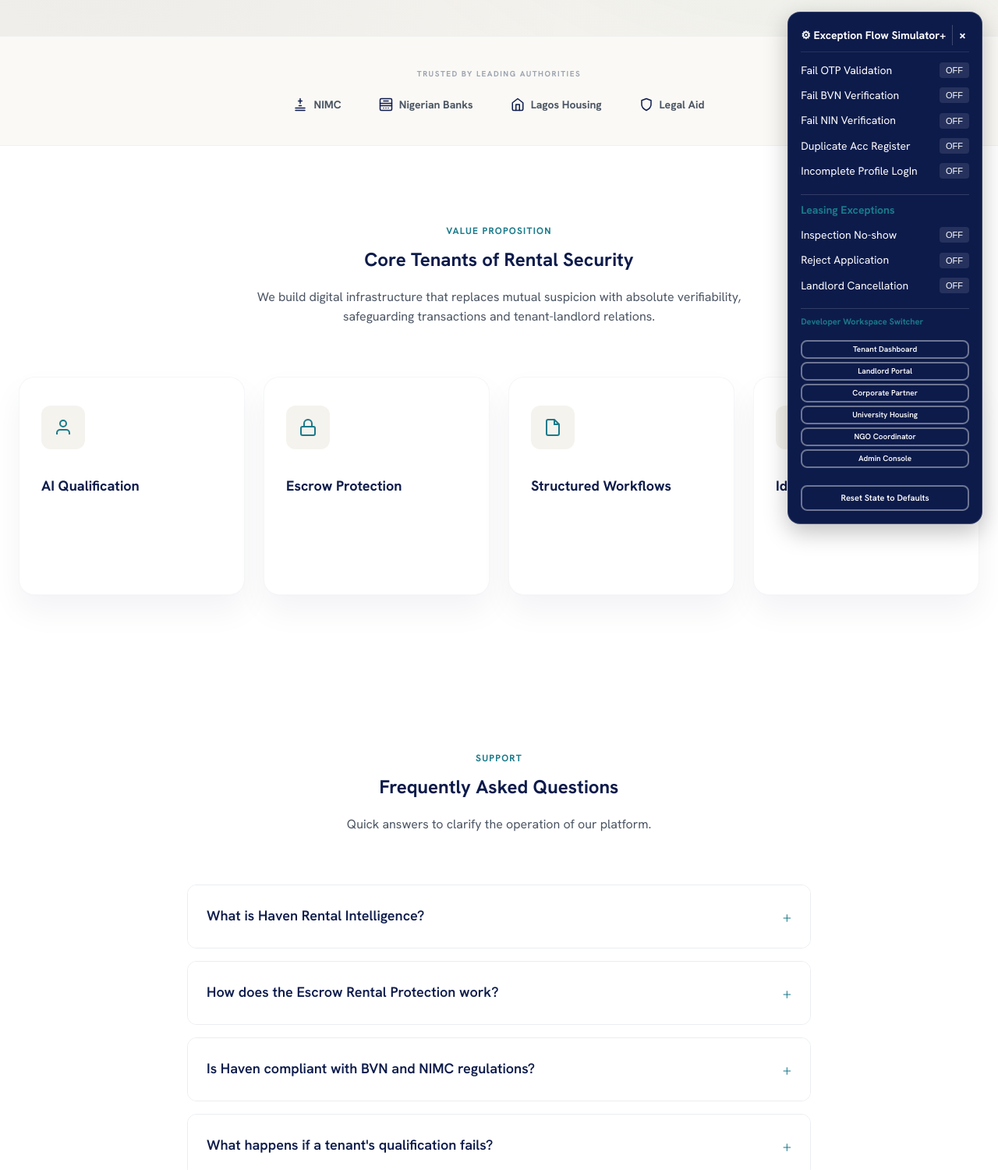
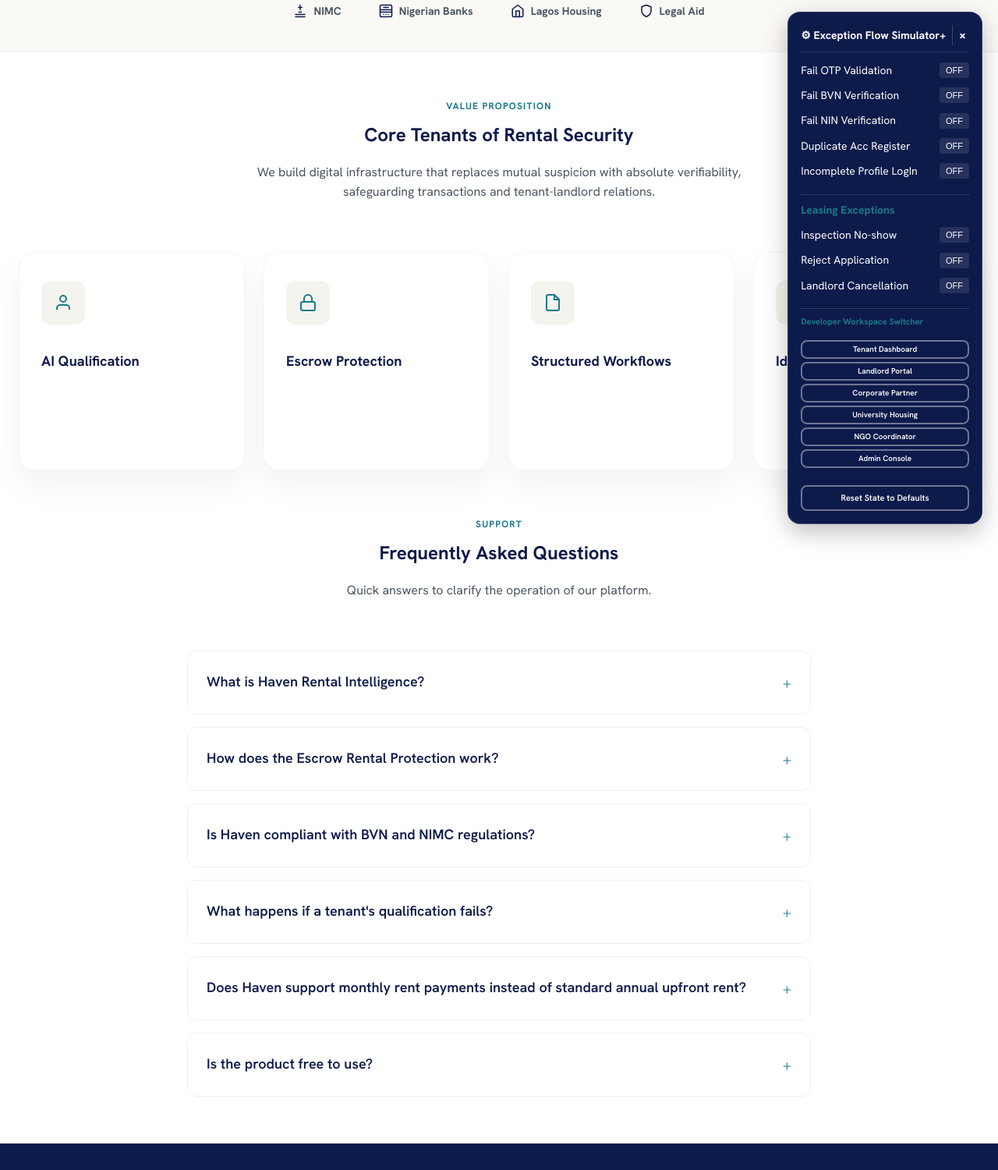
Before and after one commit to Jaysay-git/haven, a website with bundled scripts: page index.html in a window 1280 px wide. Shown: the part 725-2225 px from the top of the page at 78% size. Built offline with nearby package versions, Linux system fonts and the light colour scheme.

Commit message:
Decrease vertical spacing layout gaps on the landing page

```diff
--- a/src/css/landing.css
+++ b/src/css/landing.css
@@ -2,7 +2,7 @@
 
 /* 1. Hero Section */
 .hero {
-  padding: 100px 0 120px 0;
+  padding: 40px 0 60px 0;
   background: radial-gradient(circle at 80% 20%, rgba(26, 122, 138, 0.08) 0%, transparent 60%),
               radial-gradient(circle at 10% 80%, rgba(13, 27, 75, 0.03) 0%, transparent 50%);
   overflow: hidden;
@@ -130,7 +130,7 @@
 
 /* 2. Value Proposition Section */
 .value-prop {
-  padding: 100px 0;
+  padding: 60px 0 30px 0;
   background-color: var(--color-white);
   text-align: center;
 }
@@ -265,7 +265,7 @@
 
 /* 5. FAQ Accordion */
 .faq-section {
-  padding: 100px 0;
+  padding: 30px 0 60px 0;
   background-color: var(--color-white);
 }
 
```
